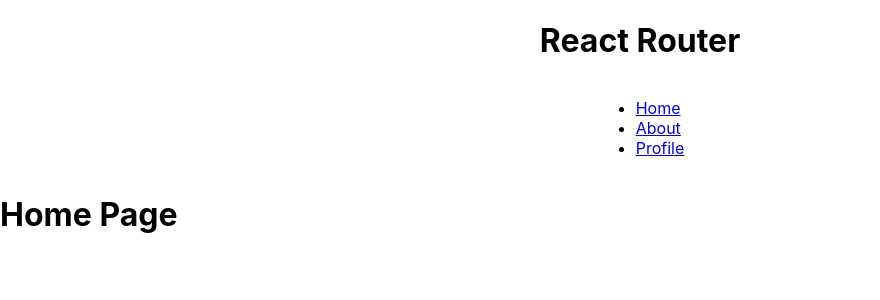
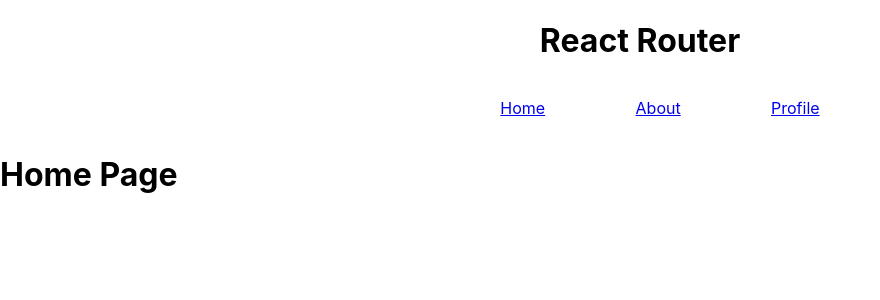
Before and after one commit to ddfilipov/react-router-practice, a React (Create React App) app: page / in a window 1280 px wide. Shown: the top 300 px of the page, without its empty margins (0-880 px from the left). Built offline with nearby package versions, Linux system fonts and the light colour scheme.

Commit message:
added Links

```diff
--- a/src/App.css
+++ b/src/App.css
@@ -3,3 +3,10 @@
     align-items: center;
     flex-direction: column;
 }
+
+.nav {
+    list-style-type: none;
+    width: 500px;
+    display: flex;
+    justify-content: space-evenly;
+}
--- a/src/components/Header.tsx
+++ b/src/components/Header.tsx
@@ -1,16 +1,18 @@
+import { Link } from "react-router-dom"
+
 const Header = () => {
     return (
         <>
             <h1>React Router</h1>
-            <ul>
+            <ul className="nav">
                 <li>
-                    <a href="/">Home</a>
+                    <Link to="/">Home</Link>
                 </li>
                 <li>
-                    <a href="/about">About</a>
+                    <Link to="/about">About</Link>
                 </li>
                 <li>
-                    <a href="/profile">Profile</a>
+                    <Link to="/profile">Profile</Link>
                 </li>
             </ul>
         </>
```
